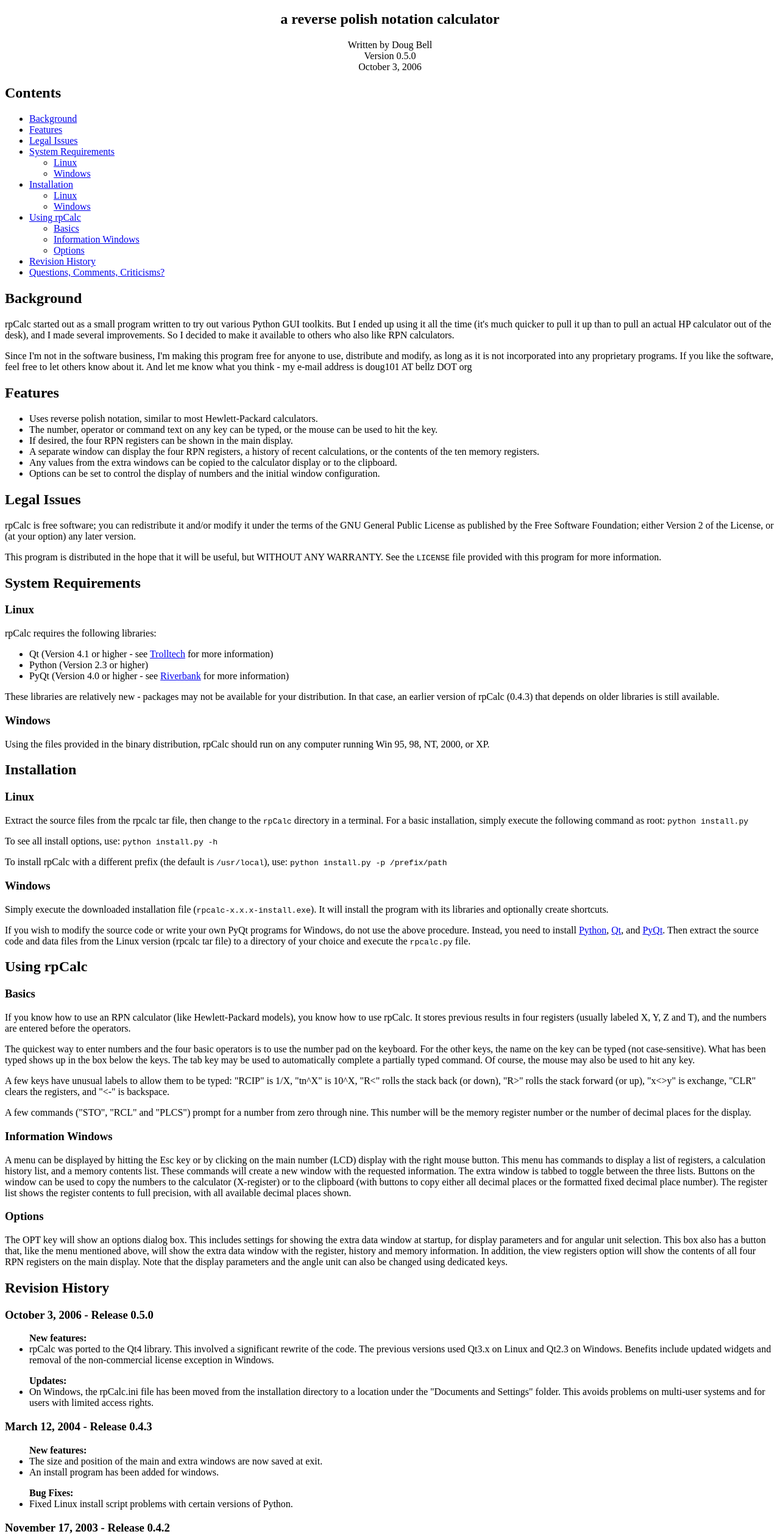
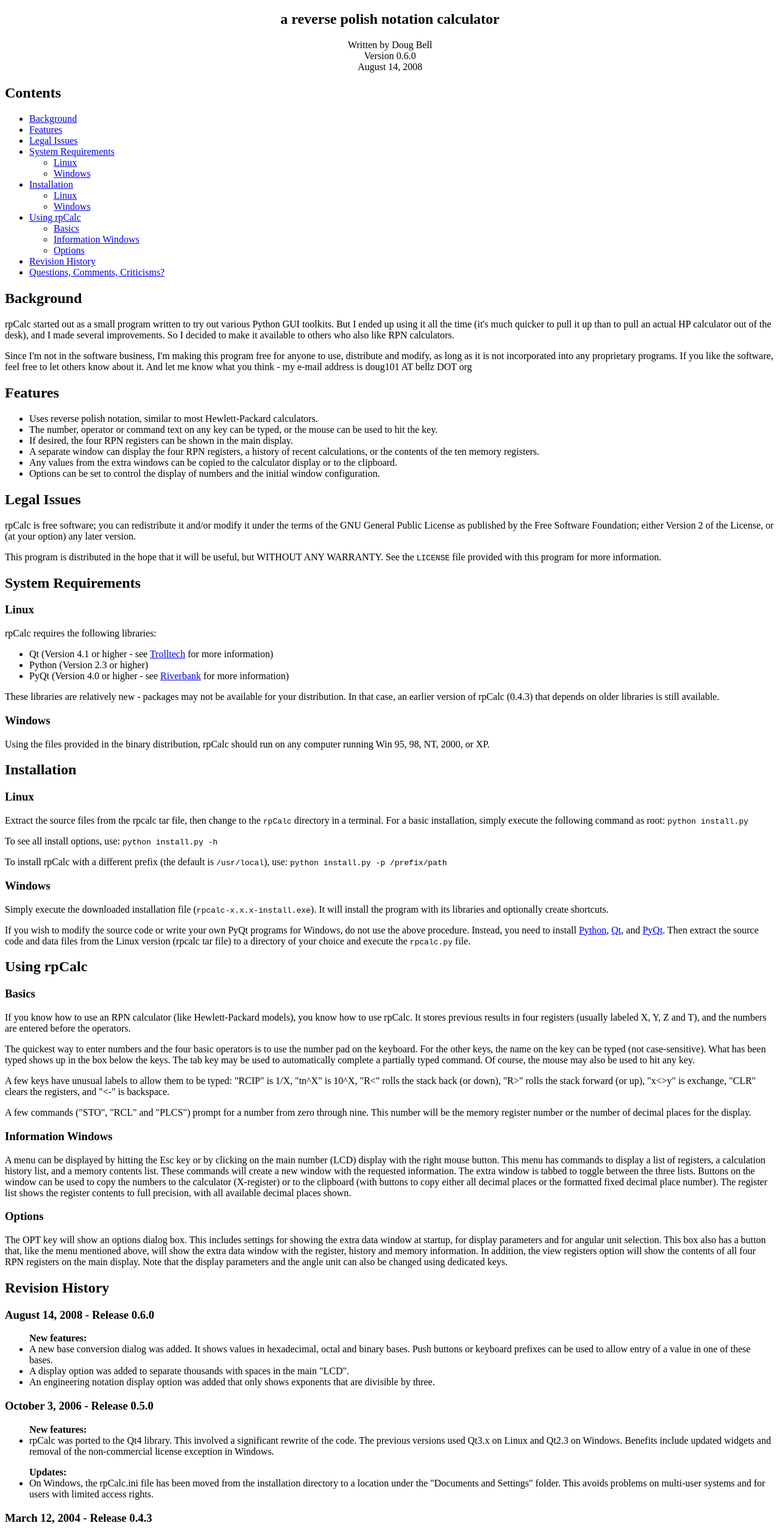
Before and after one commit to doug-101/rpCalc-py, a plain HTML site: page doc/README.html in a window 1280 px wide. Shown: the part 48-2564 px from the top of the page at 61% size. Drawn offline with Linux system fonts and the light colour scheme.

Commit message:
initial documentation updates

```diff
--- a/doc/README.html
+++ b/doc/README.html
@@ -8,8 +8,8 @@
 <h2>a reverse polish notation calculator</h2>
 
 <p>Written by Doug Bell<br>
-Version 0.5.0<br>
-October 3, 2006</p>
+Version 0.6.0<br>
+August 14, 2008</p>
 </center>
 
 <h2>Contents</h2>
@@ -183,6 +183,23 @@ Note that the display parameters and the angle unit can also be changed
 using dedicated keys.</p>
 
 <h2><a name="revs"></a>Revision History</h2>
+
+<h3>August 14, 2008 - Release 0.6.0</h3>
+
+<ul><b>New features:</b>
+
+  <li>A new base conversion dialog was added.  It shows values in
+  hexadecimal, octal and binary bases.  Push buttons or keyboard
+  prefixes can be used to allow entry of a value in one of these
+  bases.</li>
+
+  <li>A display option was added to separate thousands with spaces in
+  the main "LCD".</li>
+
+  <li>An engineering notation display option was added that only shows
+  exponents that are divisible by three.</li>
+
+</ul>
 
 <h3>October 3, 2006 - Release 0.5.0</h3>
 
```
Also changed, not shown: 2 other files.
